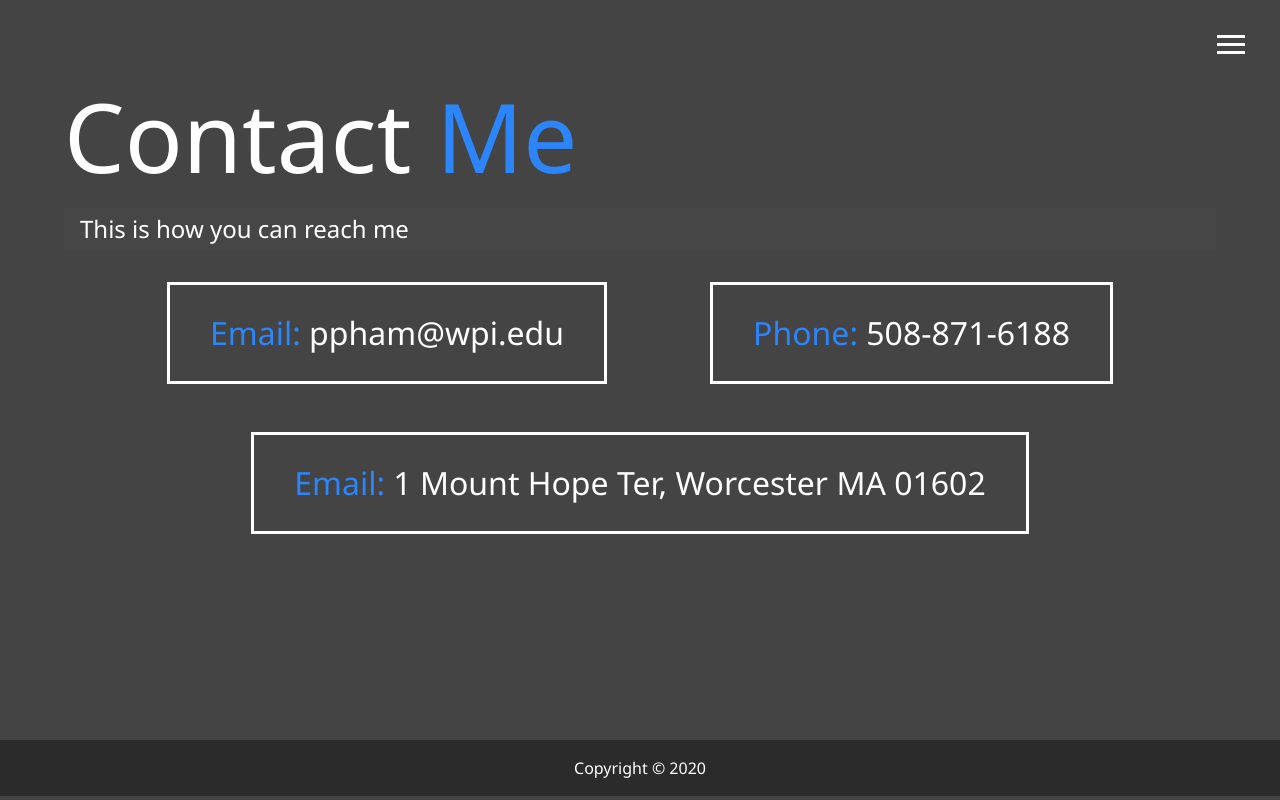
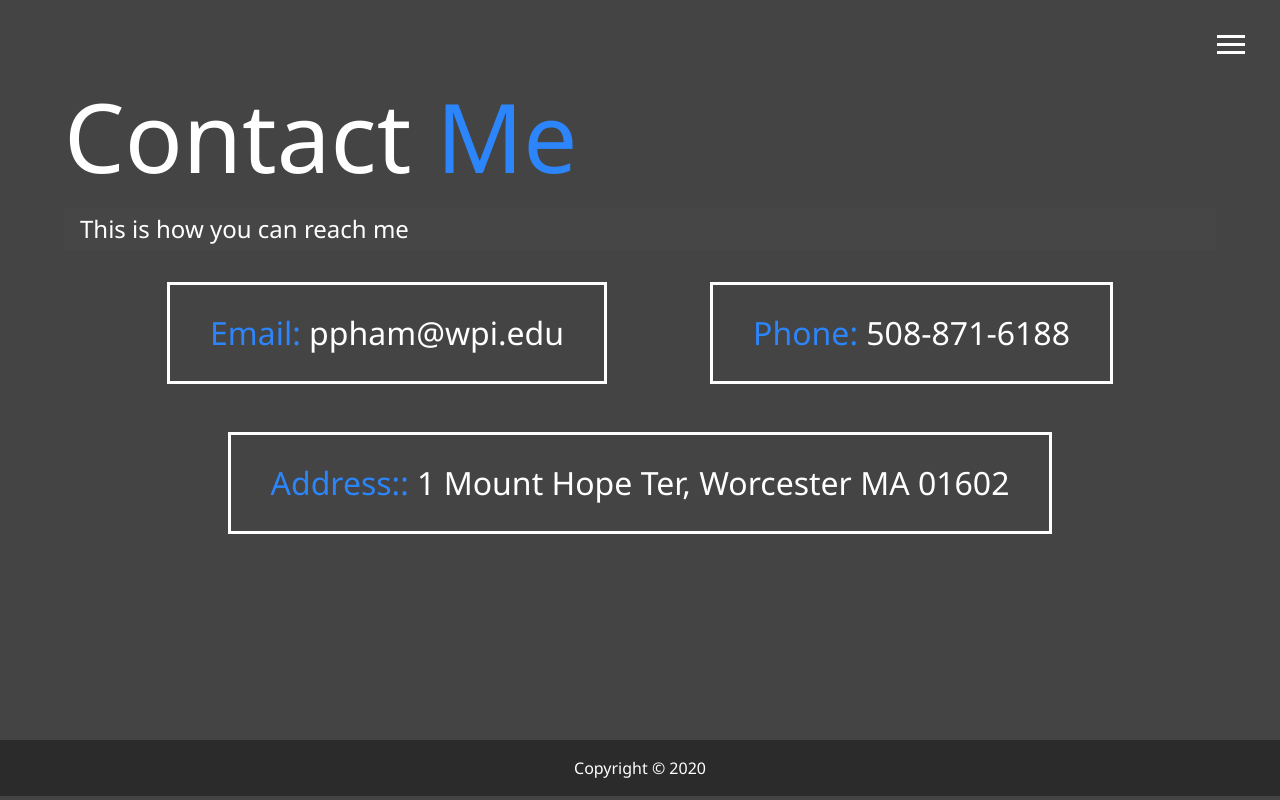
Before and after one commit to GTWFam/my_portfolio, a website: page dist/contact.html in a window 1280 px wide. Drawn offline with Linux system fonts and the light colour scheme.

Commit message:
Fixed Bugs

```diff
--- a/dist/contact.html
+++ b/dist/contact.html
@@ -47,7 +47,7 @@
         <div><span class="text-secondary">Email:</span> ppham@wpi.edu</div>
         <div><span class="text-secondary">Phone:</span> 508-871-6188</div>
         <div>
-          <span class="text-secondary">Email:</span> 1 Mount Hope Ter, Worcester
+          <span class="text-secondary">Address:</Address>:</span> 1 Mount Hope Ter, Worcester
           MA 01602
         </div>
       </div>
```
